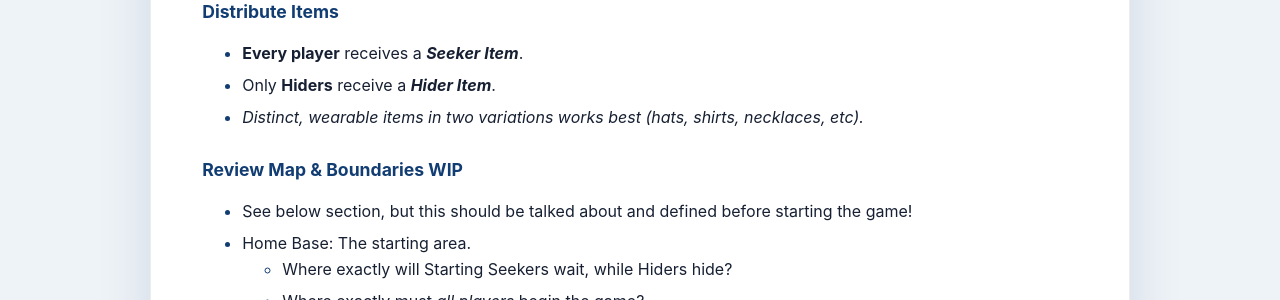
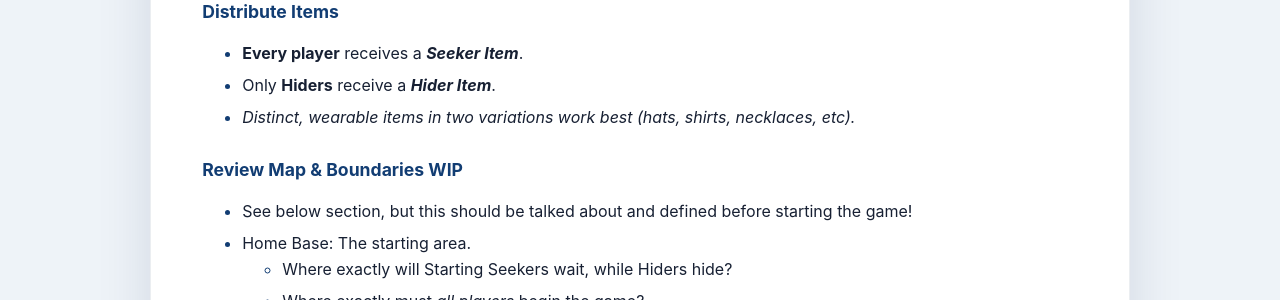
Before and after one commit to mmaxin/hide-and-seek-game, a Jekyll site: the page built from rules.md, in a window 1280 px wide and 900 px high, scrolled down 1513 px. Shown: the part 153-453 px from the top of the window. Built offline with Jekyll 4.4.1, drawn with Linux system fonts in a browser that asks for light colours; our own code applies the rules of GitHub Pages for plain Markdown files.

Commit message:
Update rules.md

```diff
--- a/rules.md
+++ b/rules.md
@@ -49,7 +49,7 @@ Score the most points by staying hidden or by finding Hiders.
 
 - **Every player** receives a ***Seeker Item***.
 - Only **Hiders** receive a ***Hider Item***.
-- *Distinct, wearable items in two variations works best (hats, shirts, necklaces, etc).*
+- *Distinct, wearable items in two variations work best (hats, shirts, necklaces, etc).*
 {% comment %}
 
 - Each **Starting Seeker** receives a ***Seeker Item***.
```
